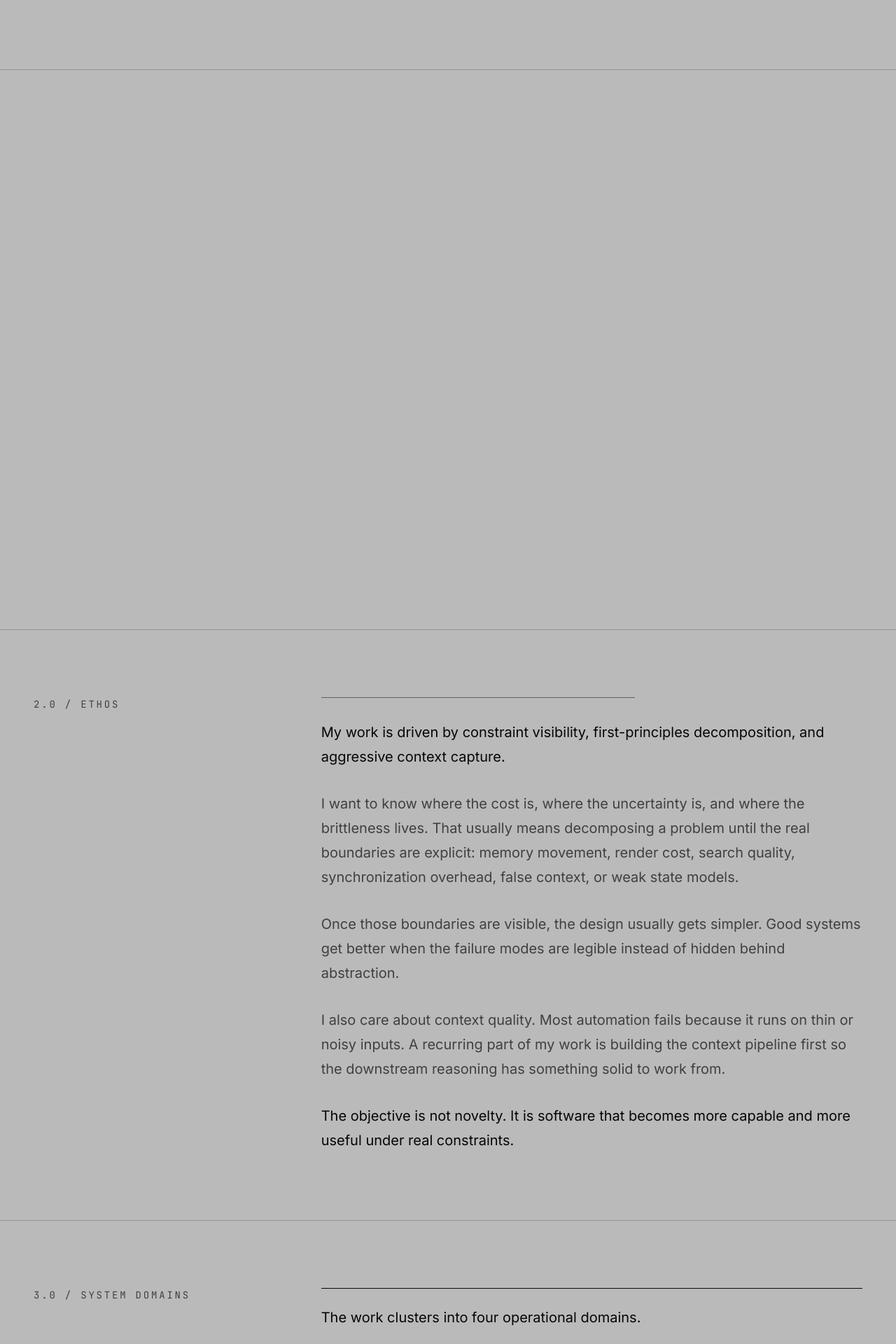
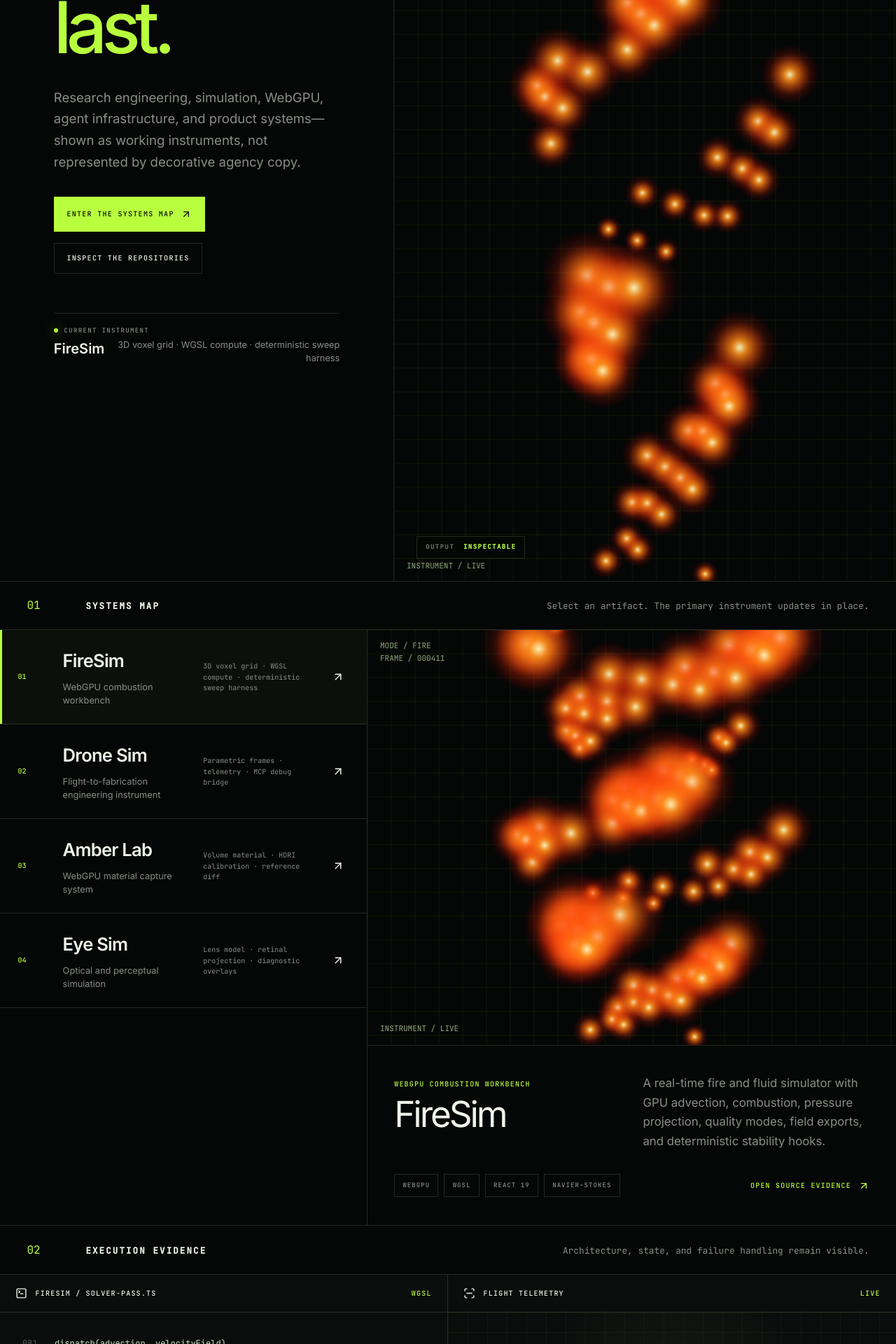
Before and after one commit to cybrdelic/portfolio-v4, a React (Vite) app: page / in a window 1280 px wide. Shown: the part 700-2620 px from the top of the page at 70% size. Built offline with nearby package versions, Linux system fonts and the light colour scheme.

Commit message:
feat: replace homepage with proof-first systems lab

```diff
--- a/src/pages/Home.tsx
+++ b/src/pages/Home.tsx
@@ -1,19 +1,6 @@
-import Ethos from '../components/Ethos';
-import HeroThesisTransition from '../components/HeroThesisTransition';
-import Projects from '../components/Projects';
-import SystemDomains from '../components/SystemDomains';
-import TechnicalProfile from '../components/TechnicalProfile';
-import WorkingStyle from '../components/WorkingStyle';
+import ProofEverywhere from '../components/ProofEverywhere';
+import '../proof.css';
 
 export default function Home() {
-  return (
-    <main>
-      <HeroThesisTransition />
-      <Ethos />
-      <SystemDomains />
-      <Projects />
-      <TechnicalProfile />
-      <WorkingStyle />
-    </main>
-  );
+  return <ProofEverywhere />;
 }
```
